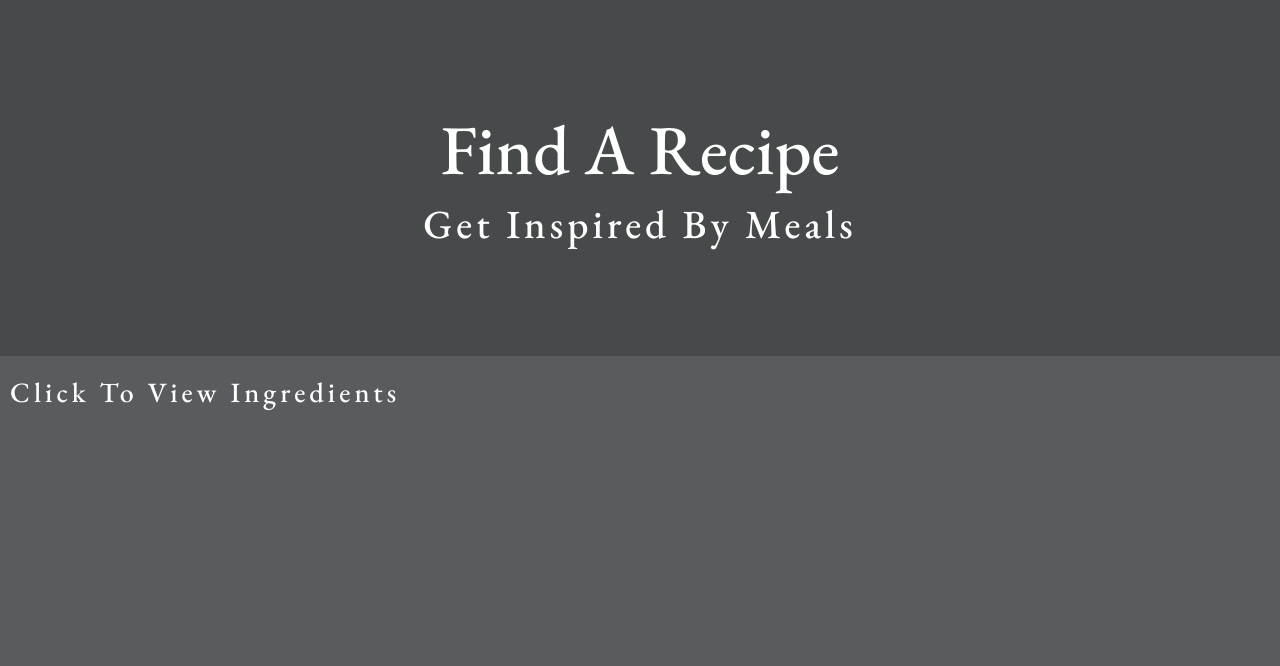
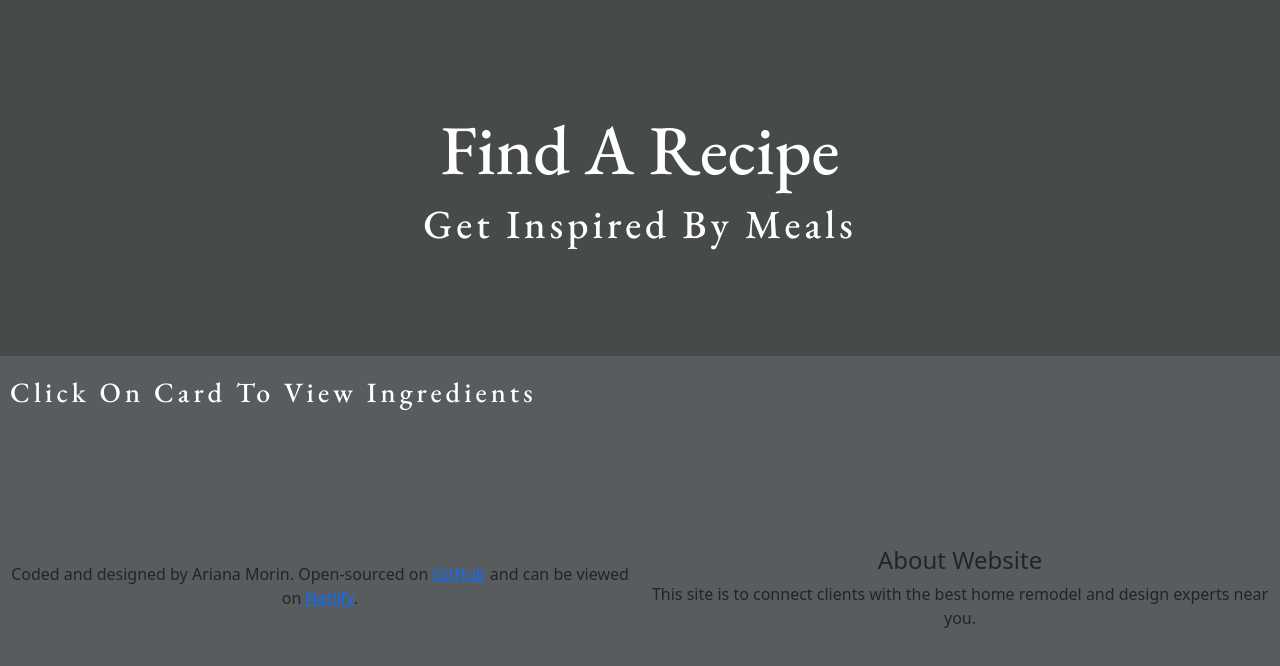
Before and after one commit to aam214/Recipe-App-Lookup, a plain HTML site: page recipe.html in a window 1280 px wide. Drawn offline with nearby package versions, Linux system fonts and the light colour scheme; no server answers.

Commit message:
Added footer with a p, a and h4 element. Links of Netlify and GitHub added. Styled as a 2 column grid

```diff
--- a/recipe.html
+++ b/recipe.html
@@ -20,11 +20,27 @@
 <h1 class="title text-center mt-2">Find A Recipe</h1>
 <h2 class="text-center mt-2">Get Inspired By Meals</h2>
 </header>
-<h3 class="directions">Click To View Ingredients</h3>
+<h3 class="directions">Click On Card To View Ingredients</h3>
 <div class="main">
 <ul id="recipe-list" class="recipe-list">
 </ul>
 </div>
+<footer class="mt-5">
+  <section class="grid-2-column-footer">
+  <div class="footer-card">
+  <p class="mt-3">
+Coded and designed by Ariana Morin. Open-sourced on <a href="https://github.com/aam214/Remodel-and-Home-Design" target="_blank">
+GitHub</a> and can be viewed on<a href="https://home-remodel-design.netlify.app/" target="_blank" class="">
+Netlify</a>.
+</p>
+</div>
+<div class="footer-card">
+<h4>About Website</h4>
+<p class="footer-paragraph">This site is to connect clients with the best home remodel and design experts near you.
+</p>
+</div>
+</section>
+</footer>
 <script src="recipe.js"></script>
 </body>
 </html>
```
